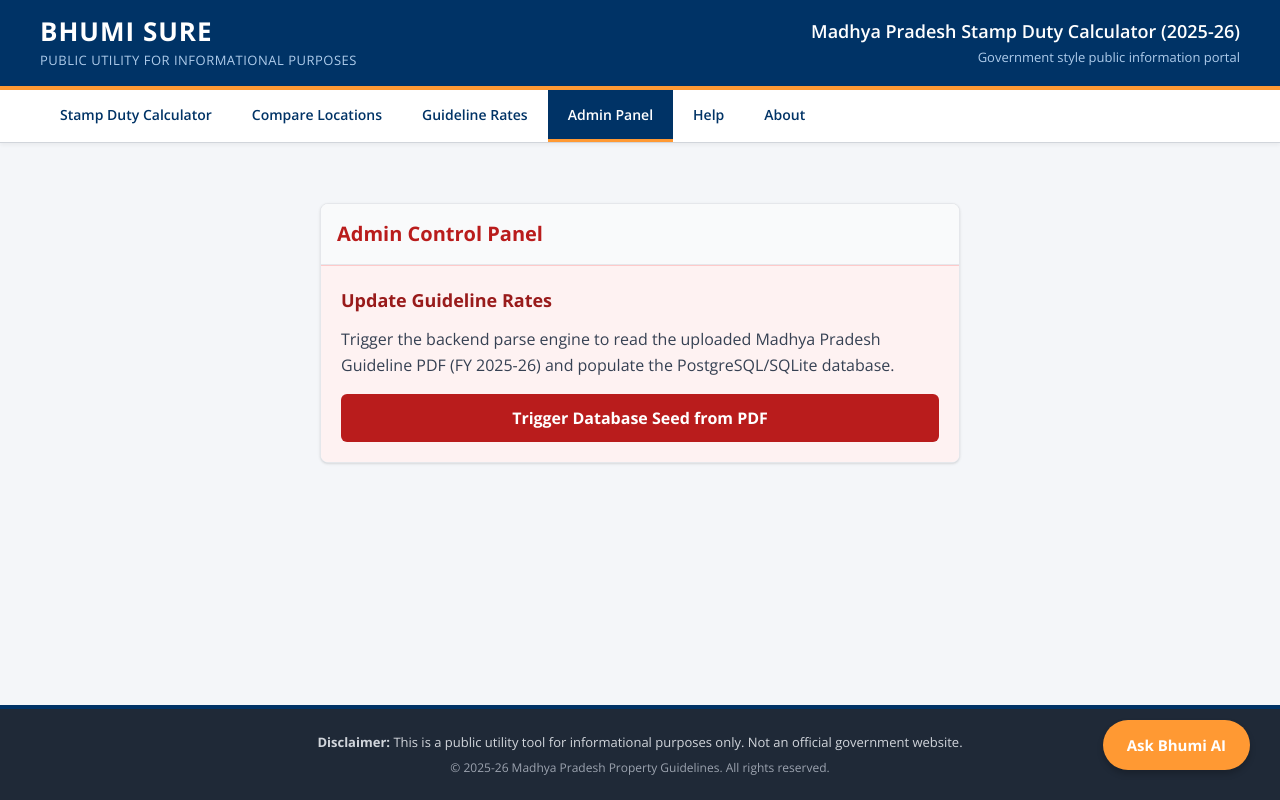
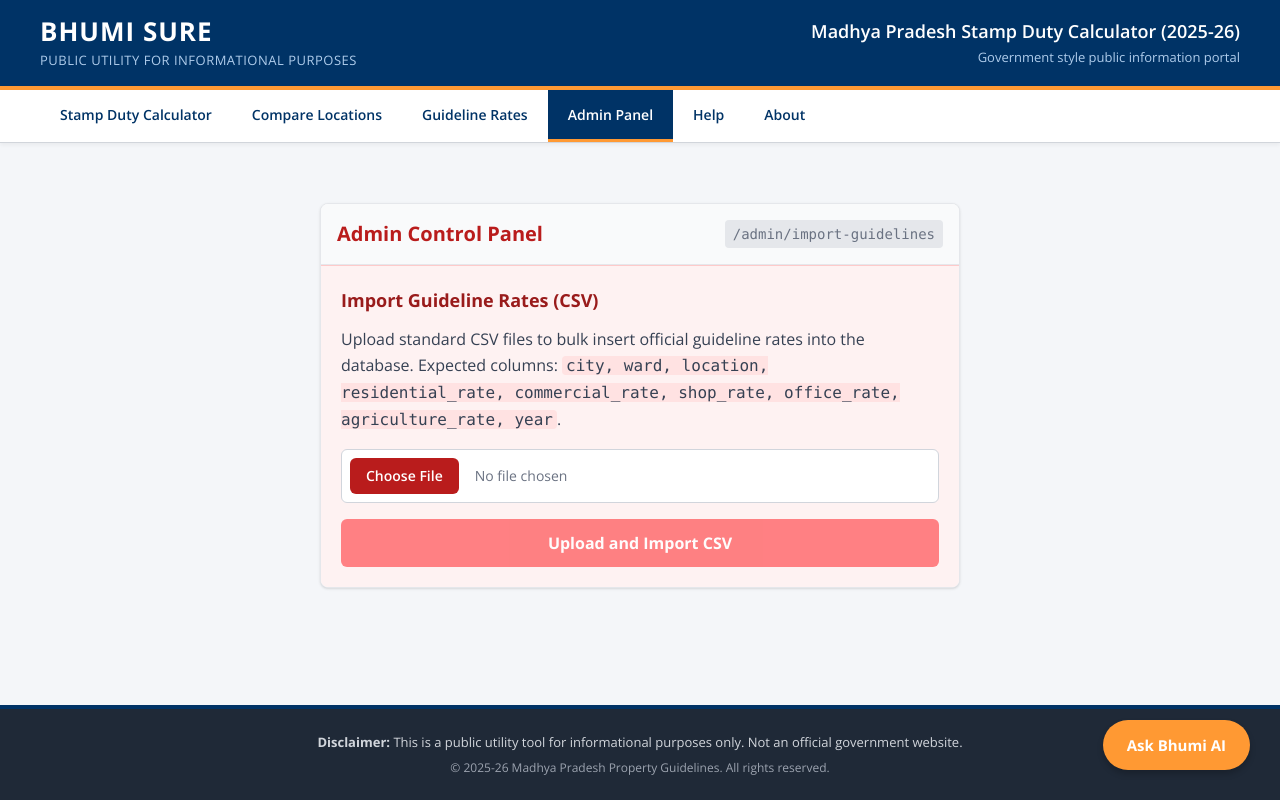
Before and after one commit to abhaysharma02/bhumisure, a React app in the folder frontend/: page / in a window 1280 px wide. Both pictures are taken after a click on the button "Admin Panel". Built offline with nearby package versions, Linux system fonts and the light colour scheme; no server answers; the HTML template or start-up script is replaced by a standard one.

Commit message:
feat: added CSV file upload interface to Admin Panel for guideline rates

```diff
--- a/frontend/src/components/AdminPanel.jsx
+++ b/frontend/src/components/AdminPanel.jsx
@@ -1,24 +1,44 @@
 import { useState } from "react";
 
-const API = "http://localhost:4000";
+const API = import.meta.env.VITE_API_URL || "http://localhost:4000";
 
 export default function AdminPanel() {
     const [loading, setLoading] = useState(false);
     const [message, setMessage] = useState("");
+    const [file, setFile] = useState(null);
 
-    const handleParse = async () => {
+    const handleFileChange = (e) => {
+        setFile(e.target.files[0]);
+    };
+
+    const handleImport = async () => {
+        if (!file) {
+            setMessage("Error: Please select a CSV file first.");
+            return;
+        }
+
         setLoading(true);
         setMessage("");
+
+        const formData = new FormData();
+        formData.append("file", file);
+
         try {
-            const res = await fetch(`${API}/api/admin/parse-pdf`, { method: "POST" });
+            const res = await fetch(`${API}/api/import-guidelines`, {
+                method: "POST",
+                body: formData
+            });
             const data = await res.json();
+
             if (data.success) {
-                setMessage(`Success: ${data.message} (${data.pages} pages processed)`);
+                setMessage(`Success: ${data.message} (${data.rows_inserted} rows inserted)`);
+                setFile(null); // Clear file after success
+                document.getElementById('csv-upload').value = '';
             } else {
-                setMessage(`Error: ${data.message}`);
+                setMessage(`Error: ${data.message} ${data.error ? `- ${data.error}` : ''}`);
             }
         } catch (err) {
-            setMessage("Error connecting to server.");
+            setMessage("Error connecting to server. Make sure the backend is running.");
         } finally {
             setLoading(false);
         }
@@ -27,28 +47,46 @@ export default function AdminPanel() {
     return (
         <div className="container mt-5 w-full max-w-2xl mx-auto px-4">
             <div className="card w-full bg-white shadow-sm border border-gray-200 rounded-lg overflow-hidden">
-                <div className="p-4 border-b border-gray-200 bg-gray-50">
+                <div className="p-4 border-b border-gray-200 bg-gray-50 flex justify-between items-center">
                     <h2 className="page-title text-xl font-bold text-[#b91c1c] m-0">Admin Control Panel</h2>
+                    <span className="text-sm font-mono text-gray-500 bg-gray-200 px-2 py-1 rounded">/admin/import-guidelines</span>
                 </div>
 
                 <div className="p-5 bg-[#fef2f2] border-t border-[#fecaca]">
-                    <h3 className="text-[#991b1b] font-bold mb-3 text-lg">Update Guideline Rates</h3>
+                    <h3 className="text-[#991b1b] font-bold mb-3 text-lg">Import Guideline Rates (CSV)</h3>
                     <p className="mb-4 text-gray-700 text-sm md:text-base leading-relaxed">
-                        Trigger the backend parse engine to read the uploaded Madhya Pradesh Guideline PDF (FY 2025-26)
-                        and populate the PostgreSQL/SQLite database.
+                        Upload standard CSV files to bulk insert official guideline rates into the database.
+                        Expected columns: <code className="bg-red-100 px-1 rounded">city, ward, location, residential_rate, commercial_rate, shop_rate, office_rate, agriculture_rate, year</code>.
                     </p>
+
+                    <div className="mb-4">
+                        <input
+                            type="file"
+                            id="csv-upload"
+                            accept=".csv"
+                            onChange={handleFileChange}
+                            className="block w-full text-sm text-gray-500
+                                file:mr-4 file:py-2 file:px-4
+                                file:rounded-md file:border-0
+                                file:text-sm file:font-semibold
+                                file:bg-[#b91c1c] file:text-white
+                                hover:file:bg-red-800 transition-colors
+                                cursor-pointer border border-gray-300 rounded-md bg-white p-2"
+                        />
+                    </div>
+
                     <button
-                        onClick={handleParse}
-                        disabled={loading}
-                        className={`w-full py-3 px-6 rounded-md font-bold text-white transition-colors duration-200 ${loading ? 'bg-red-500 cursor-not-allowed opacity-80' : 'bg-[#b91c1c] hover:bg-red-800'
+                        onClick={handleImport}
+                        disabled={loading || !file}
+                        className={`w-full py-3 px-6 rounded-md font-bold text-white transition-colors duration-200 ${loading || !file ? 'bg-red-400 cursor-not-allowed opacity-80' : 'bg-[#b91c1c] hover:bg-red-800'
                             }`}
                     >
-                        {loading ? "Parsing 251 pages... Please wait" : "Trigger Database Seed from PDF"}
+                        {loading ? "Uploading & Parsing CSV... Please wait" : "Upload and Import CSV"}
                     </button>
 
                     {message && (
-                        <div className="mt-4 p-3 bg-white border border-gray-300 rounded text-sm text-gray-800 shadow-inner">
-                            <strong className="text-black">Result:</strong> {message}
+                        <div className={`mt-4 p-3 border rounded text-sm shadow-inner ${message.startsWith('Success') ? 'bg-green-50 border-green-200 text-green-800' : 'bg-white border-gray-300 text-gray-800'}`}>
+                            <strong>Result:</strong> {message}
                         </div>
                     )}
                 </div>
```
